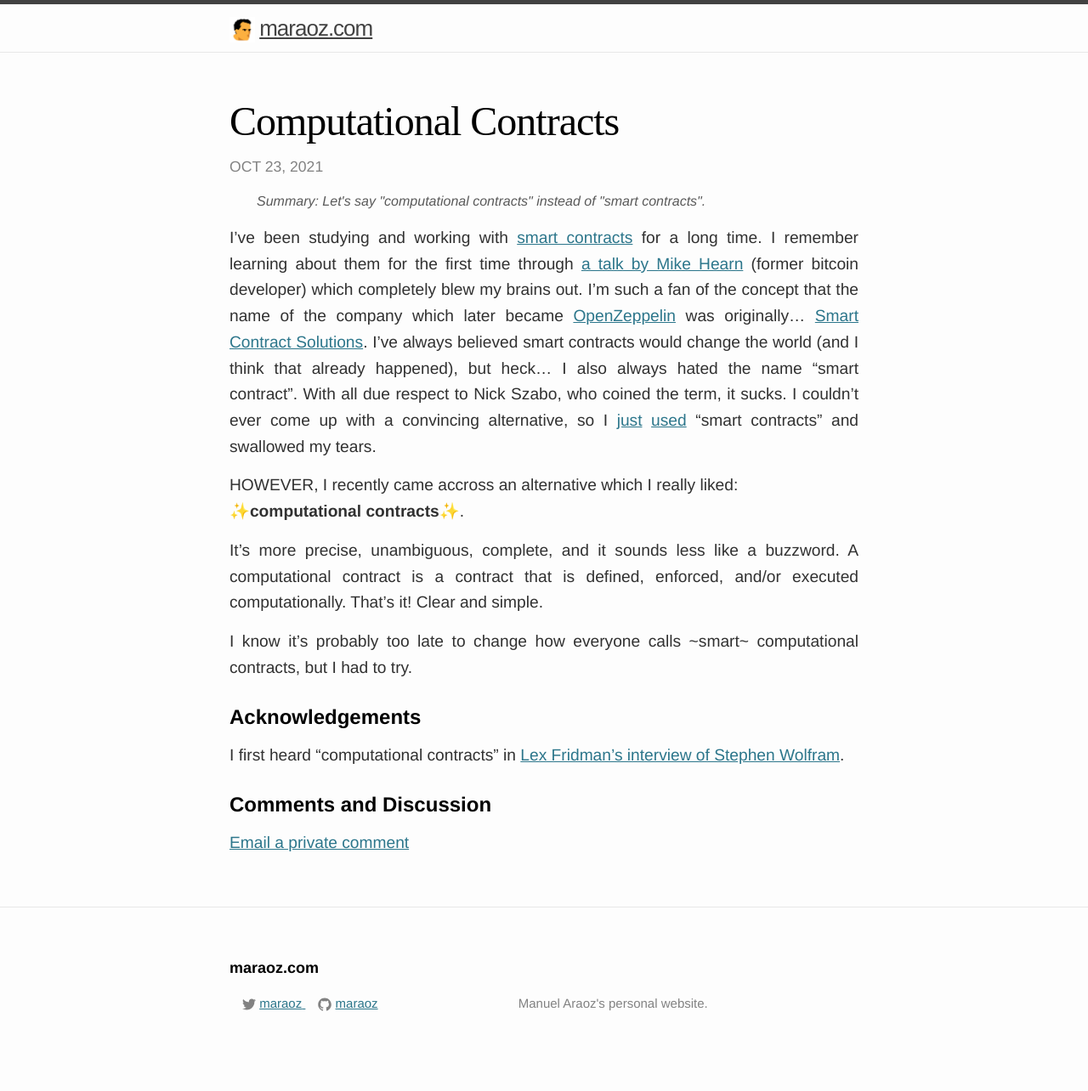
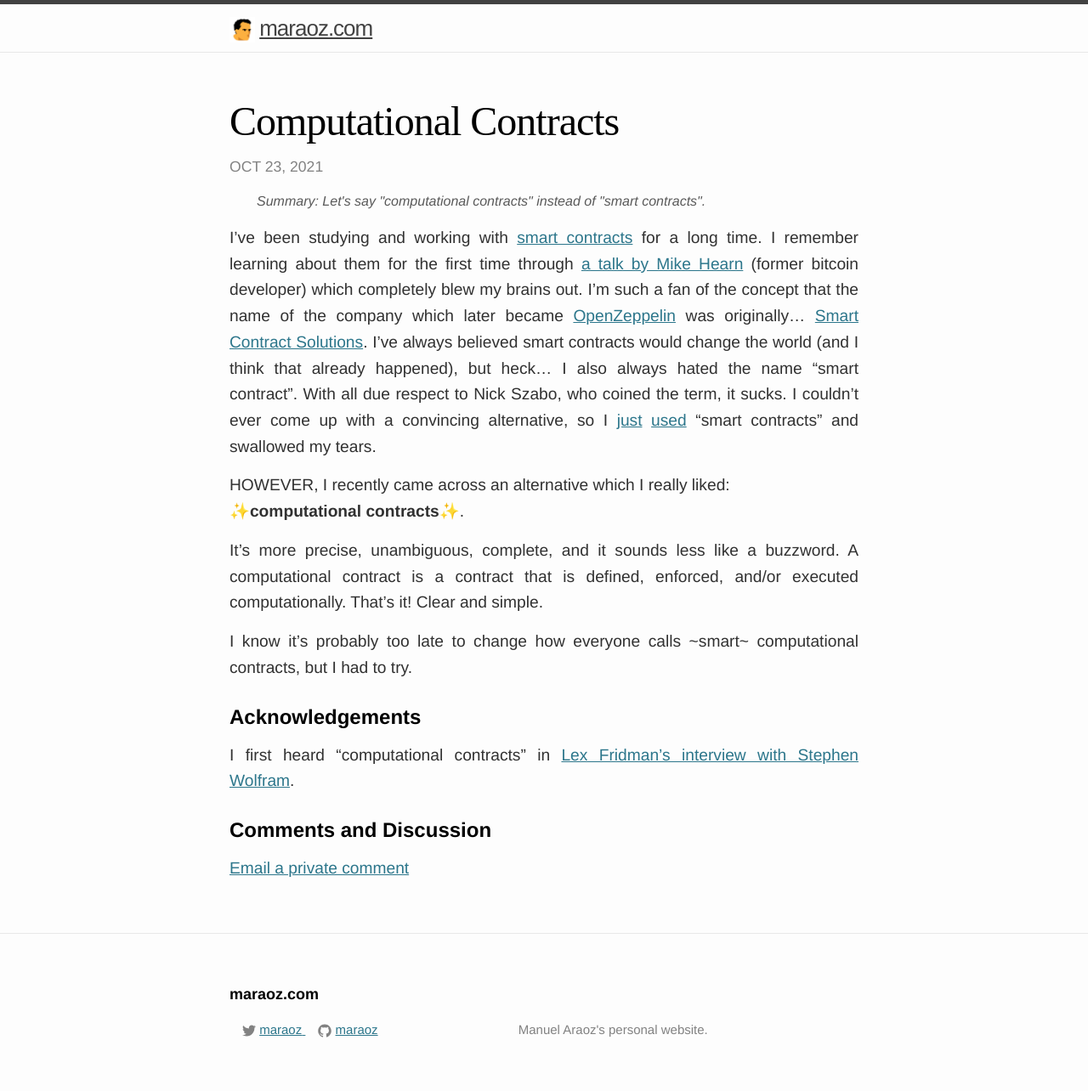
Before and after one commit to tobyornottobe/maraoz.github.io, a Jekyll site: the page built from _posts/2021-10-23-computational-contracts.md, in a window 1280 px wide. Shown: the whole page at 85% size. Built offline with Jekyll 4.4.1, drawn with Linux system fonts in a browser that asks for light colours; before the commit the page ends 1253 px from its top, so only the background shows below that.

Commit message:
Update 2021-10-23-computational-contracts.md

```diff
--- a/_posts/2021-10-23-computational-contracts.md
+++ b/_posts/2021-10-23-computational-contracts.md
@@ -10,7 +10,7 @@ draft: true
 </figure>
 I've been studying and working with [smart contracts](https://en.wikipedia.org/wiki/Smart_contract) for a long time. I remember learning about them for the first time through [a talk by Mike Hearn](https://www.youtube.com/watch?v=mD4L7xDNCmA) (former bitcoin developer) which completely blew my brains out. I'm such a fan of the concept that the name of the company which later became [OpenZeppelin](https://openzeppelin.com/) was originally... [Smart Contract Solutions](https://www.crunchbase.com/organization/smart-contract-solutions). I've always believed smart contracts would change the world (and I think that already happened), but heck... I also always hated the name "smart contract". With all due respect to Nick Szabo, who coined the term, it sucks. I couldn't ever come up with a convincing alternative, so I [just](https://maraoz.medium.com/smart-contracts-and-bitcoin-a5d61011d9b1) [used](https://blog.openzeppelin.com/the-hitchhikers-guide-to-smart-contracts-in-ethereum-848f08001f05/) "smart contracts" and swallowed my tears.
 
-HOWEVER, I recently came accross an alternative which I really liked:
+HOWEVER, I recently came across an alternative which I really liked:
 ✨**computational contracts**✨.
 
 It's more precise, unambiguous, complete, and it sounds less like a buzzword. A computational contract is a contract that is defined, enforced, and/or executed computationally. That's it! Clear and simple.
@@ -18,7 +18,7 @@ It's more precise, unambiguous, complete, and it sounds less like a buzzword. A
 I know it's probably too late to change how everyone calls ~smart~ computational contracts, but I had to try.
 
 ### Acknowledgements
-I first heard "computational contracts" in [Lex Fridman's interview of Stephen Wolfram](https://www.youtube.com/watch?v=4-SGpEInX_c).
+I first heard "computational contracts" in [Lex Fridman's interview with Stephen Wolfram](https://www.youtube.com/watch?v=4-SGpEInX_c).
 
 ### Comments and Discussion
 [Email a private comment](mailto:computational-contracts@maraoz.com)
```
